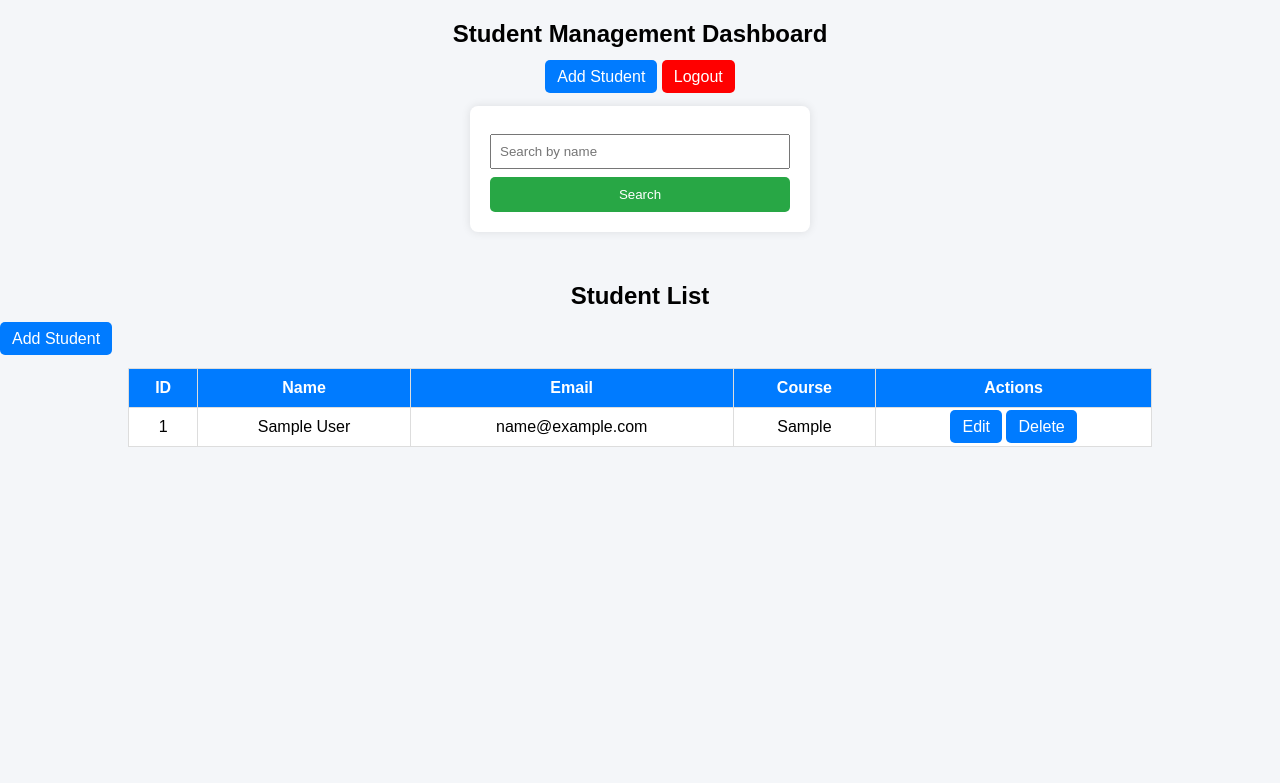
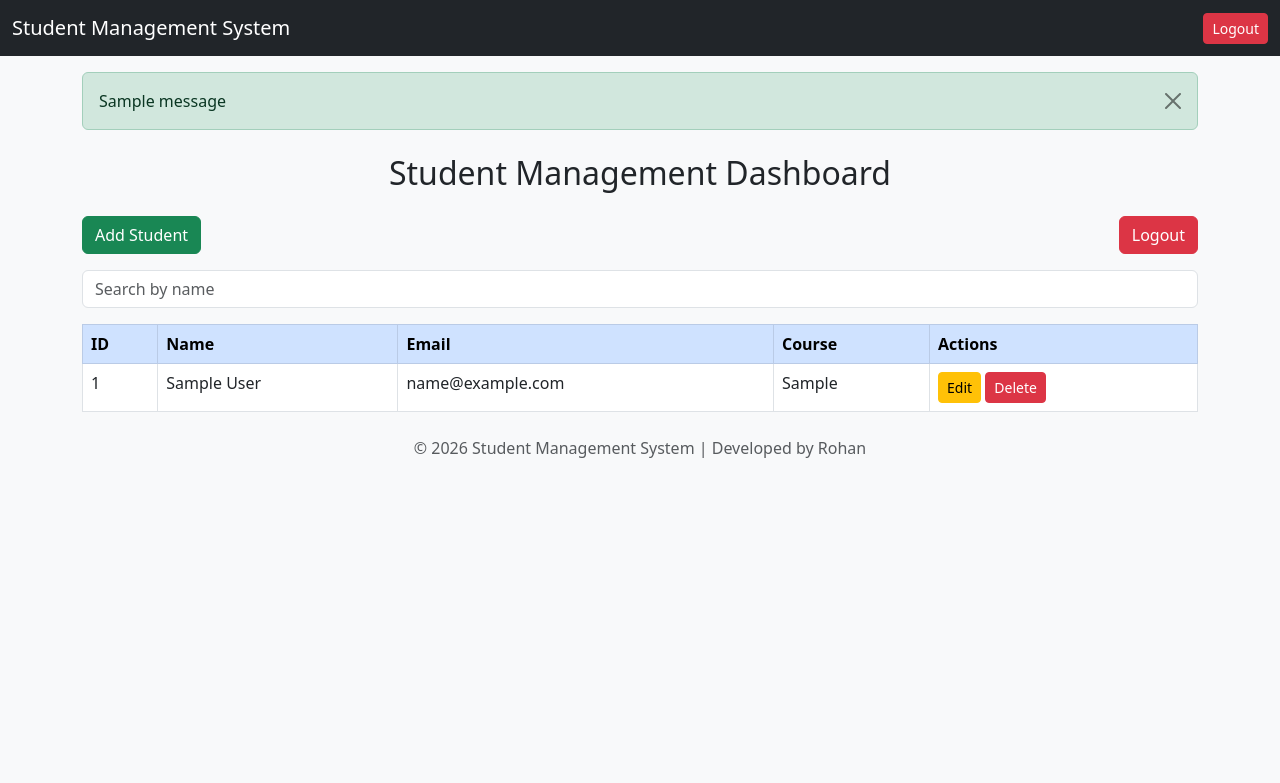
Before and after one commit to Rohan07-AI/student-management-system, a Flask app: page / in a window 1280 px wide. Shown: the top 783 px of the page. Run offline with Flask 3, Linux system fonts and the light colour scheme; the visitor is signed in with stand-in values (Sample User, id 1); tables that the repository leaves empty or names only in its code hold one stand-in row (values such as "Sample post"); one stand-in notice (Sample message) is shown.

Commit message:
Refactor index.html with Bootstrap styling and layout
Updated the layout and styling of the student management dashboard using Bootstrap. Added navigation, alerts for messages, and improved the search form and student table.

```diff
--- a/student_management/templates/index.html
+++ b/student_management/templates/index.html
@@ -1,19 +1,42 @@
-<link rel="stylesheet" href="{{ url_for('static', filename='style.css') }}">
-<h2>Student Management Dashboard</h2>
+<html>
+<head>
+<link href="https://cdn.jsdelivr.net/npm/bootstrap@5.3.0/dist/css/bootstrap.min.css" rel="stylesheet">
+</head>
+<body class="bg-light">
+<nav class="navbar navbar-dark bg-dark">
+    <div class="container-fluid">
+        <span class="navbar-brand">Student Management System</span>
+        <a href="/logout" class="btn btn-danger btn-sm">Logout</a>
+    </div>
+</nav>
+{% with messages = get_flashed_messages(with_categories=true) %}
+  {% if messages %}
+    <div class="container mt-3">
+      {% for category, message in messages %}
+        <div class="alert alert-{{ category }} alert-dismissible fade show">
+          {{ message }}
+          <button type="button" class="btn-close" data-bs-dismiss="alert"></button>
+        </div>
+      {% endfor %}
+    </div>
+  {% endif %}
+{% endwith %}
 
-<div style="text-align:center;">
-    <a href="/add">Add Student</a>
-    <a href="/logout" style="background:red;">Logout</a>
+<div class="container mt-4">
+
+    <h2 class="text-center mb-4">Student Management Dashboard</h2>
+
+    <div class="d-flex justify-content-between mb-3">
+        <a href="/add" class="btn btn-success">Add Student</a>
+        <a href="/logout" class="btn btn-danger">Logout</a>
     </div>
-<form method="GET" style="text-align:center; margin-top:20px;">
-    <input type="text" name="search" placeholder="Search by name">
-    <button type="submit">Search</button>
+
+    <form method="GET" class="mb-3">
+        <input type="text" name="search" class="form-control" placeholder="Search by name">
     </form>
-<h2>Student List</h2>
-<a href="/add">Add Student</a>
 
-<table border="1">
-<tr>
+    <table class="table table-bordered table-hover bg-white">
+        <tr class="table-primary">
             <th>ID</th><th>Name</th><th>Email</th><th>Course</th><th>Actions</th>
         </tr>
 
@@ -24,9 +47,23 @@
             <td>{{ student[2] }}</td>
             <td>{{ student[3] }}</td>
             <td>
-<a href="/edit/{{ student[0] }}">Edit</a>
-<a href="/delete/{{ student[0] }}">Delete</a>
+                <a href="/edit/{{ student[0] }}" class="btn btn-warning btn-sm">Edit</a>
+                <a href="/delete/{{ student[0] }}"
+   class="btn btn-danger btn-sm"
+   onclick="return confirm('Are you sure you want to delete this student?')">
+   Delete
+</a>
+
+
             </td>
         </tr>
         {% endfor %}
     </table>
+
+</div>
+<footer class="text-center mt-4 mb-3 text-muted">
+    © 2026 Student Management System | Developed by Rohan
+</footer>
+<script src="https://cdn.jsdelivr.net/npm/bootstrap@5.3.0/dist/js/bootstrap.bundle.min.js"></script>
+</body>
+</html>
```
Lines whose indentation alone changed are shown as unchanged.
